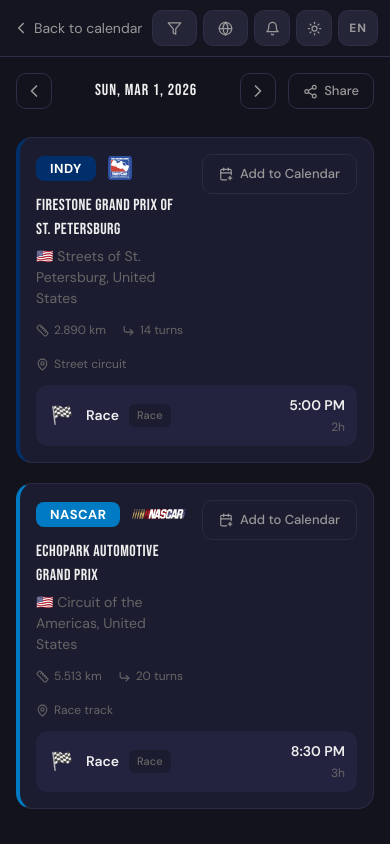
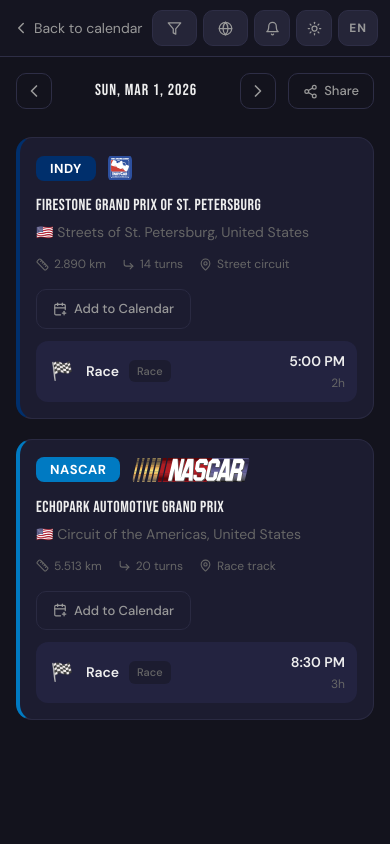
Before and after one commit to bogdankf1/race-grid, a Next.js app: page /day/2026-03-01 in a window 390 px wide. Built offline with nearby package versions, Linux system fonts and the light colour scheme.

Commit message:
Adjust `rg-event-card-header` styling: enforce column layout using `flex-direction`.

```diff
--- a/src/styles/globals.css
+++ b/src/styles/globals.css
@@ -259,6 +259,7 @@ button:disabled:active {
   }
   .rg-event-card-header {
     padding: 16px 16px 12px;
+    flex-direction: column !important;
   }
   .rg-event-card-sessions {
     padding: 0 16px 16px;
```
